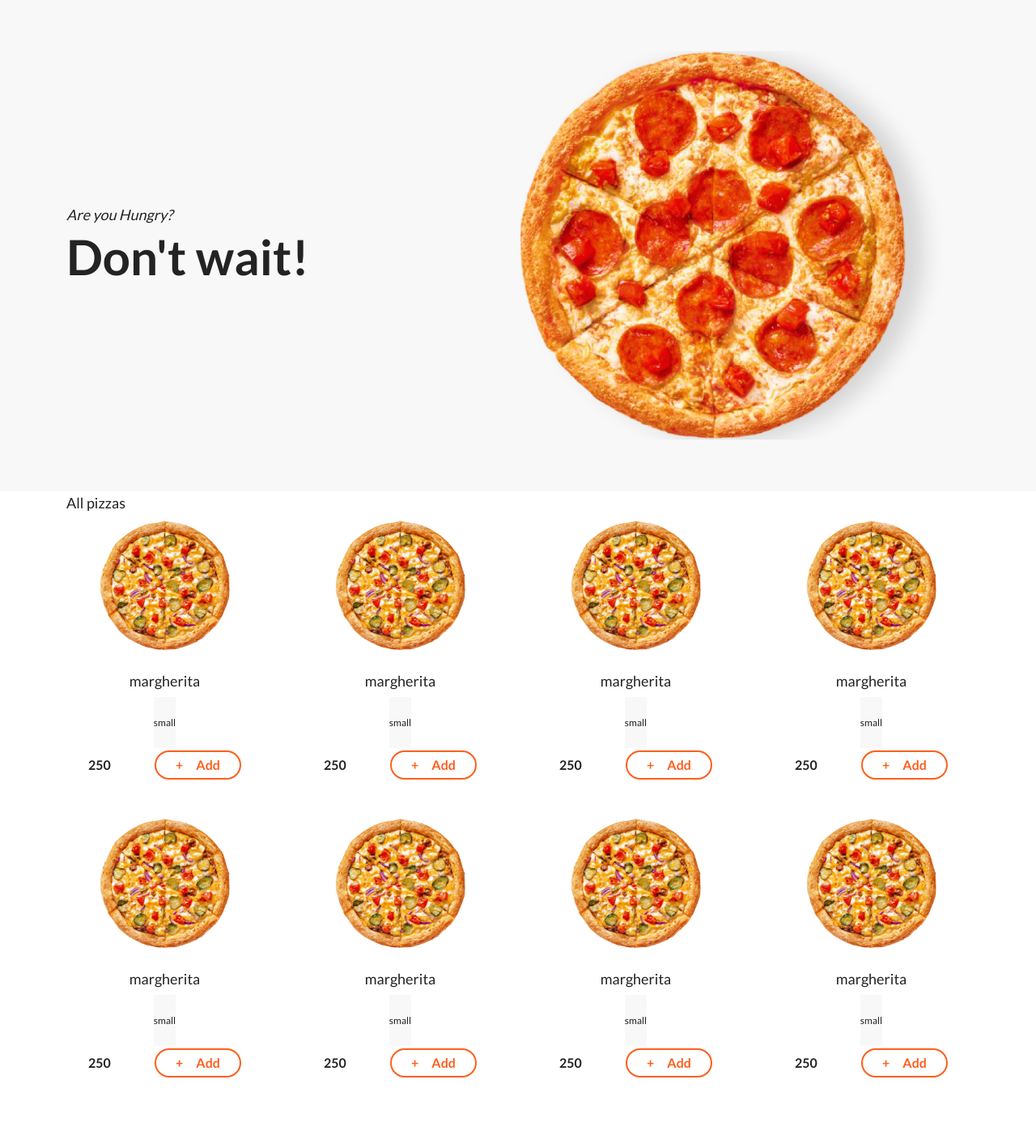
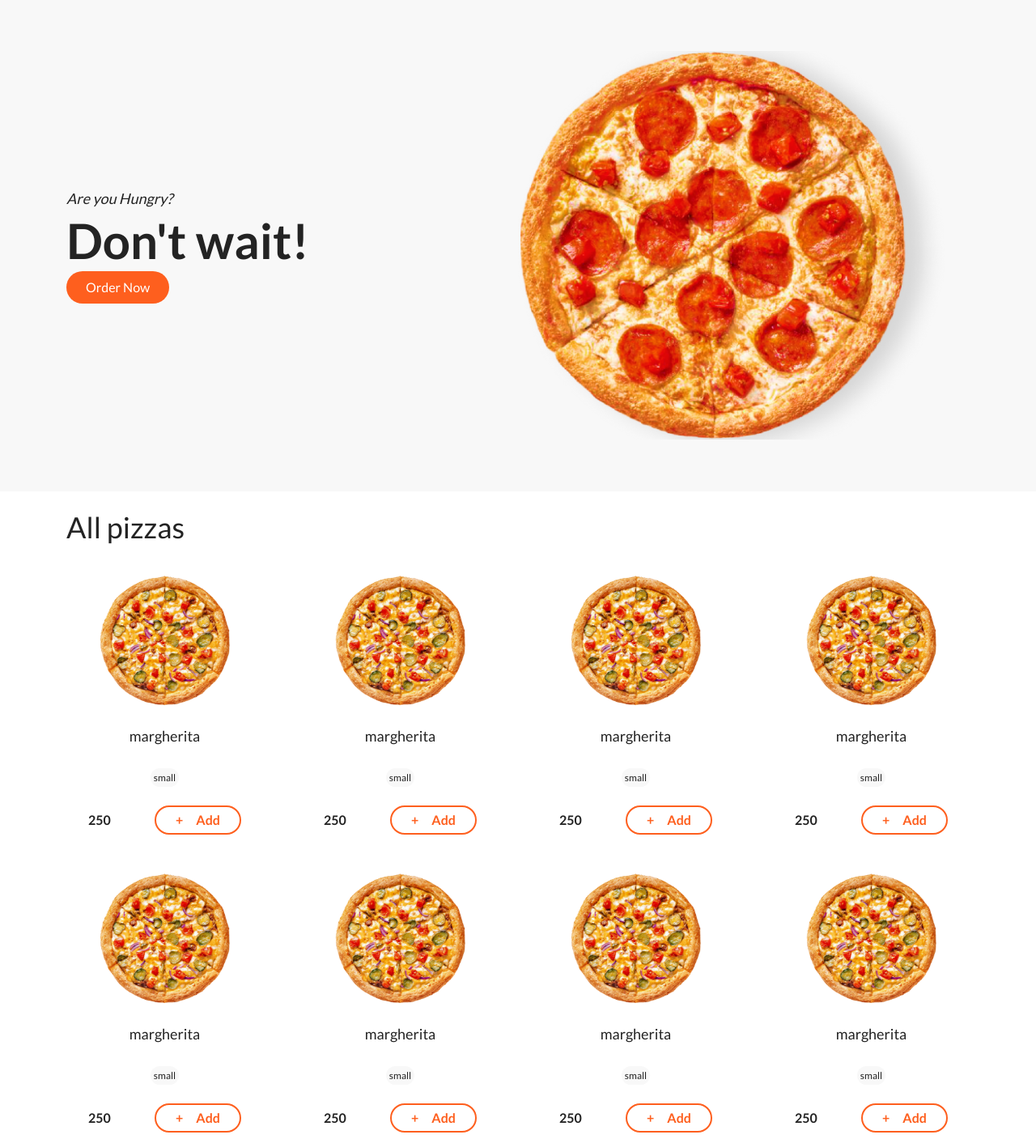
Before and after one commit to sahil-6394/PizzaTracker, a Node server app: page / in a window 1280 px wide. Shown: the part 120-1527 px from the top of the page at 81% size. Before the commit the page ends 1451 px from the top, so only its background shows below. Run offline with Node 20, Linux system fonts and the light colour scheme; some libraries are stand-ins or nearby versions.

Commit message:
add cart page and auth

```diff
--- a/resourses/scss/app.scss
+++ b/resourses/scss/app.scss
@@ -4,7 +4,6 @@ body{
     font-family: 'Lato', sans-serif;
     -webkit-font-smoothing: antialiazed;
     color: $dark;
-    height: 4000px;
 }
 nav li:last-child a {
     background: $primary;
@@ -33,3 +32,29 @@ section.hero {
         color: $pure;
     }
 }
+.btn-primary {
+    background: $primary;
+    transition: $smooth;
+    &:hover {
+        background-color: $primary-hover;
+    }
+}
+sections.cart {
+    background: $secondary;
+    .amount {
+        color:$primary;
+    }
+}
+section.login {
+    background: $secondary;
+    min-height: calc(100vh - 86px);
+    a{
+        color: $primary;
+        &:hover{
+            color:$primary-hover
+        }
+    }
+}
+.order {
+    width: 50%;
+}
--- a/resourses/views/home.ejs
+++ b/resourses/views/home.ejs
@@ -1,39 +1,9 @@
-<!DOCTYPE html>
-<html lang="en">
-<head>
-    <meta charset="UTF-8">
-    <meta http-equiv="X-UA-Compatible" content="IE=edge">
-    <meta name="viewport" content="width=device-width, initial-scale=1.0">
-    <title>Real Time Pizza app</title>
-    <link href="https://unpkg.com/tailwindcss@^2/dist/tailwind.min.css" rel="stylesheet">
-    <link href="https://cdn.jsdelivr.net/npm/bootstrap@5.1.3/dist/css/bootstrap.min.css" rel="stylesheet" integrity="sha384-1BmE4kWBq78iYhFldvKuhfTAU6auU8tT94WrHftjDbrCEXSU1oBoqyl2QvZ6jIW3" crossorigin="anonymous">
-    <link rel="stylesheet" href="/css/app.css">
-    <link rel="preconnect" href="https://fonts.googleapis.com">
-    <link rel="preconnect" href="https://fonts.gstatic.com" crossorigin>
-    <link href="https://fonts.googleapis.com/css2?family=Lato:wght@300;400;700&display=swap" rel="stylesheet">
-
-</head>
-<body>
-    <nav class="container mx-auto flex items-center justify-between py-4">
-        <div>
-            <img src="/img/logo.png" alt="logo">
-        </div>
-        <div>
-            <ul class="flex items-center">
-                <li class="ml-6"><a href="#">Menue</a></li>
-                <li class="ml-6"><a href="#">Offers</a></li>
-                <li class="ml-6"><a href="#">Register</a></li>
-                <li class="ml-6"><a href="#">Login</a></li>
-                <li class="ml-6"><a href="#" class="inline-block px-4 py-2 rounded-full"><img src="/img/cart-black.png" alt="cart"></a></li>
-            </ul>
-        </div>
-    </nav>
-
     <section class="hero py-16">
         <div class="container mx-auto flex items-center justify-between">
             <div class="left w-1/2">
                 <h6 class="text-lg"><em>Are you Hungry?</em></h6>
                 <h1 class="text-6xl font-bold">Don't wait!</h1>
+                <button class="px-6 py-2 rounded-full text-white btn-primary">Order Now</button>
             </div>
             <div class="right w-1/2">
                 <img src="/img/hero-pizza.png" alt="">
@@ -42,13 +12,13 @@
     </section>
 
     <section class="menue container mx-auto mb-2">
-        <h1 class="text-lg">All pizzas</h1>
-        <div class="grid grid-cols-4 gap-12">
+        <h1 class="text-4xl mt-4">All pizzas</h1>
+        <div class="grid md:grid-cols-4 gap-12 mt-10">
             <div>
                 <img class="h-40 mb-4 mx-auto" src="/img/pizza.png" alt="">
                 <div class="text-center">
                     <h2 class="mb-4 text-lg">margherita</h2>
-                    <span class="size py-1 py-4 rounded-all uperscase text-xs">small</span>
+                    <span class="size px-1 py-1 rounded-full uperscase text-xs">small</span>
                     <div class="flex items-center justify-around mt-6">
                         <span class="font-bold">250</span>
                         <button class="add-to-cart py-1 px-6 flex items-center font-bold rounded-full">
@@ -62,7 +32,7 @@
                 <img class="h-40 mb-4 mx-auto" src="/img/pizza.png" alt="">
                 <div class="text-center">
                     <h2 class="mb-4 text-lg">margherita</h2>
-                    <span class="size py-1 py-4 rounded-all uperscase text-xs">small</span>
+                    <span class="size px-1 py-1 rounded-full uperscase text-xs">small</span>
                     <div class="flex items-center justify-around mt-6">
                         <span class="font-bold">250</span>
                         <button class="add-to-cart py-1 px-6 rounded-full flex items-center font-bold">
@@ -76,7 +46,7 @@
                 <img class="h-40 mb-4 mx-auto" src="/img/pizza.png" alt="">
                 <div class="text-center">
                     <h2 class="mb-4 text-lg">margherita</h2>
-                    <span class="size py-1 py-4 rounded-all uperscase text-xs">small</span>
+                    <span class="size px-1 py-1 rounded-full uperscase text-xs">small</span>
                     <div class="flex items-center justify-around mt-6">
                         <span class="font-bold">250</span>
                         <button class="add-to-cart py-1 px-6 rounded-full flex items-center font-bold">
@@ -90,7 +60,7 @@
                 <img class="h-40 mb-4 mx-auto" src="/img/pizza.png" alt="">
                 <div class="text-center">
                     <h2 class="mb-4 text-lg">margherita</h2>
-                    <span class="size py-1 py-4 rounded-all uperscase text-xs">small</span>
+                    <span class="size px-1 py-1 rounded-full uperscase text-xs">small</span>
                     <div class="flex items-center justify-around mt-6">
                         <span class="font-bold">250</span>
                         <button class="add-to-cart py-1 px-6 rounded-full flex items-center font-bold">
@@ -104,7 +74,7 @@
                 <img class="h-40 mb-4 mx-auto" src="/img/pizza.png" alt="">
                 <div class="text-center">
                     <h2 class="mb-4 text-lg">margherita</h2>
-                    <span class="size py-1 py-4 rounded-all uperscase text-xs">small</span>
+                    <span class="size px-1 py-1 rounded-full uperscase text-xs">small</span>
                     <div class="flex items-center justify-around mt-6">
                         <span class="font-bold">250</span>
                         <button class="add-to-cart py-1 px-6 rounded-full flex items-center font-bold">
@@ -118,7 +88,7 @@
                 <img class="h-40 mb-4 mx-auto" src="/img/pizza.png" alt="">
                 <div class="text-center">
                     <h2 class="mb-4 text-lg">margherita</h2>
-                    <span class="size py-1 py-4 rounded-all uperscase text-xs">small</span>
+                    <span class="size px-1 py-1 rounded-full uperscase text-xs">small</span>
                     <div class="flex items-center justify-around mt-6">
                         <span class="font-bold">250</span>
                         <button class="add-to-cart py-1 px-6 rounded-full flex items-center font-bold">
@@ -132,7 +102,7 @@
                 <img class="h-40 mb-4 mx-auto" src="/img/pizza.png" alt="">
                 <div class="text-center">
                     <h2 class="mb-4 text-lg">margherita</h2>
-                    <span class="size py-1 py-4 rounded-all uperscase text-xs">small</span>
+                    <span class="size px-1 py-1 rounded-full uperscase text-xs">small</span>
                     <div class="flex items-center justify-around mt-6">
                         <span class="font-bold">250</span>
                         <button class="add-to-cart py-1 px-6 rounded-full flex items-center font-bold">
@@ -146,7 +116,7 @@
                 <img class="h-40 mb-4 mx-auto" src="/img/pizza.png" alt="">
                 <div class="text-center">
                     <h2 class="mb-4 text-lg">margherita</h2>
-                    <span class="size py-1 py-4 rounded-all uperscase text-xs">small</span>
+                    <span class="size px-1 py-1 rounded-full uperscase text-xs">small</span>
                     <div class="flex items-center justify-around mt-6">
                         <span class="font-bold">250</span>
                         <button class="add-to-cart py-1 px-6 rounded-full flex items-center font-bold">
--- /dev/null
+++ b/resourses/views/layout.ejs
@@ -0,0 +1,35 @@
+<!DOCTYPE html>
+<html lang="en">
+<head>
+    <meta charset="UTF-8">
+    <meta http-equiv="X-UA-Compatible" content="IE=edge">
+    <meta name="viewport" content="width=device-width, initial-scale=1.0">
+    <title>Real Time Pizza app</title>
+    <link href="https://unpkg.com/tailwindcss@^2/dist/tailwind.min.css" rel="stylesheet">
+    <link href="https://cdn.jsdelivr.net/npm/bootstrap@5.1.3/dist/css/bootstrap.min.css" rel="stylesheet" integrity="sha384-1BmE4kWBq78iYhFldvKuhfTAU6auU8tT94WrHftjDbrCEXSU1oBoqyl2QvZ6jIW3" crossorigin="anonymous">
+    <link rel="stylesheet" href="/css/app.css">
+    <link rel="preconnect" href="https://fonts.googleapis.com">
+    <link rel="preconnect" href="https://fonts.gstatic.com" crossorigin>
+    <link href="https://fonts.googleapis.com/css2?family=Lato:wght@300;400;700&display=swap" rel="stylesheet">
+
+</head>
+<body>
+    <nav class="container mx-auto flex items-center justify-between py-4">
+        <div>
+            <img src="/img/logo.png" alt="logo">
+        </div>
+        <div>
+            <ul class="flex items-center">
+                <li class="ml-6"><a href="#">Menue</a></li>
+                <li class="ml-6"><a href="#">Offers</a></li>
+                <li class="ml-6"><a href="/rege">Register</a></li>
+                <li class="ml-6"><a href="/login">Login</a></li>
+                <li class="ml-6"><a href="#" class="inline-block px-4 py-2 rounded-full"><img src="/img/cart-black.png" alt="cart"></a></li>
+            </ul>
+        </div>
+    </nav>
+
+    <%- body %>
+    <script src="/js/app.js"></script>
+</body>
+</html>
--- a/server.js
+++ b/server.js
@@ -8,16 +8,24 @@ const PORT = process.env.PORT || 3000
 //Assets
 app.use(express.static(path.join(__dirname, 'public')))
 
-app.get('/', (req, res) => {
-    res.render('home')
-})
 
 //set template engine
 app.use(expresslayout)
 app.set('views', path.join(__dirname, '/resourses/views'))
 app.set('view engine', 'ejs')
 
-
+app.get('/', (req, res) => {
+    res.render('home')
+})
+app.get('/cart', (req, res) => {
+    res.render('customers/cart')
+})
+app.get('/login', (req, res) => {
+    res.render('auth/login')
+})
+app.get('/rege', (req, res) => {
+    res.render('auth/rege')
+})
 
 app.listen(PORT, () => {
     console.log(`server is running on port ${PORT}`)
```
Also changed, not shown: resourses/views/auth/login.ejs (added, +29 -0 lines), resourses/views/auth/rege.ejs (added, +34 -0 lines), resourses/views/customers/cart.ejs (added, +65 -0 lines), public/css/app.css.
